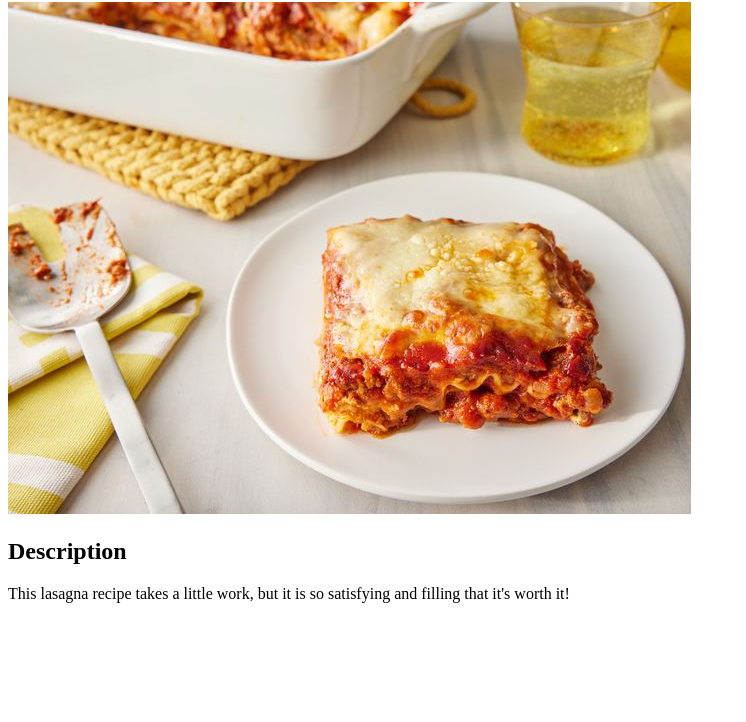
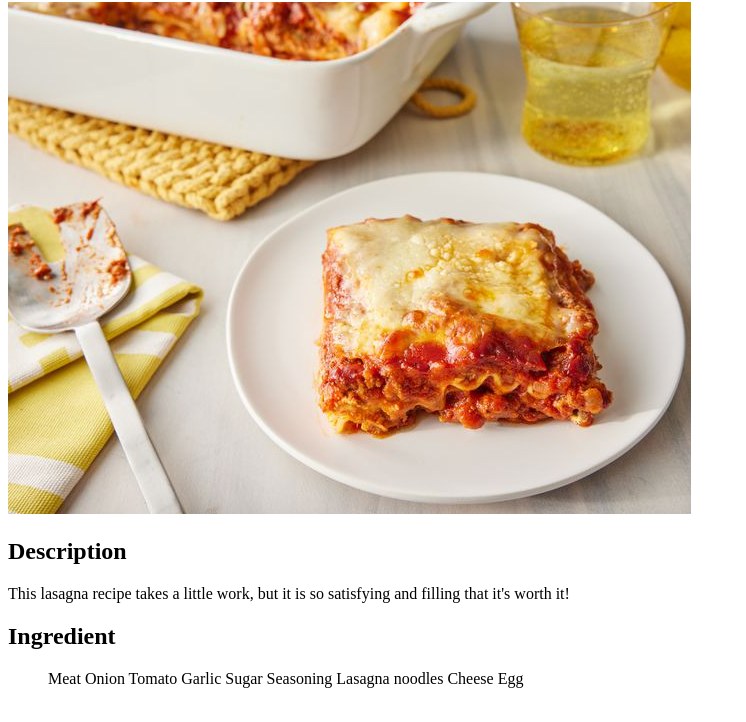
Before and after one commit to GitOfGod/odin-recipes, a plain HTML site: page recipes/lasagna.html in a window 1280 px wide. Shown: the part 78-800 px from the top of the page, without its empty margins (0-746 px from the left). Drawn offline with Linux system fonts and the light colour scheme.

Commit message:
feat: Add ingredients to lasagna.html

```diff
--- a/recipes/lasagna.html
+++ b/recipes/lasagna.html
@@ -9,5 +9,17 @@
     <img src="../images/lasagna.jpeg">
     <h2>Description</h2>
     <p>This lasagna recipe takes a little work, but it is so satisfying and filling that it's worth it!</p>
+    <h2>Ingredient</h2>
+    <ul>
+        <il>Meat</il>
+        <il>Onion</il>
+        <il>Tomato</il>
+        <il>Garlic</il>
+        <il>Sugar</il>
+        <il>Seasoning</il>
+        <il>Lasagna noodles</il>
+        <il>Cheese</il>
+        <il>Egg</il>
+    </ul>
 </body>
 </html>
```
